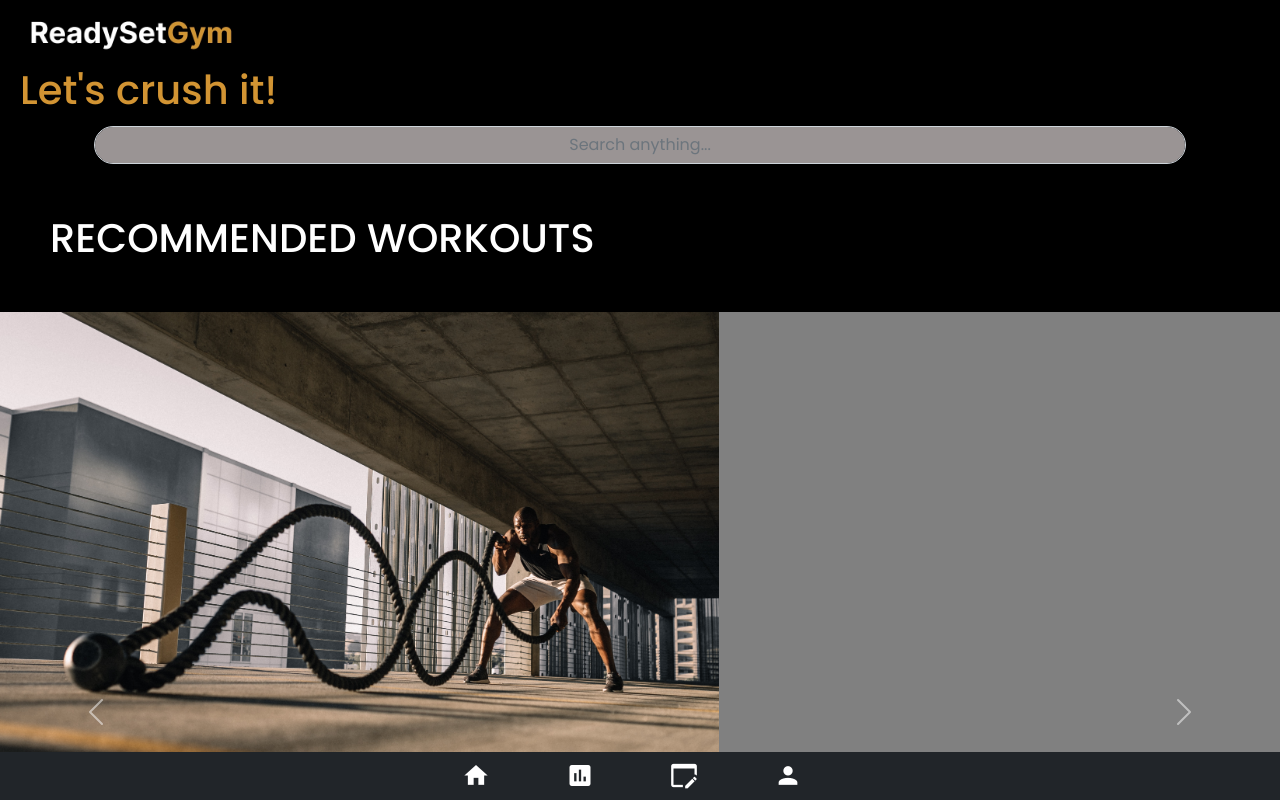
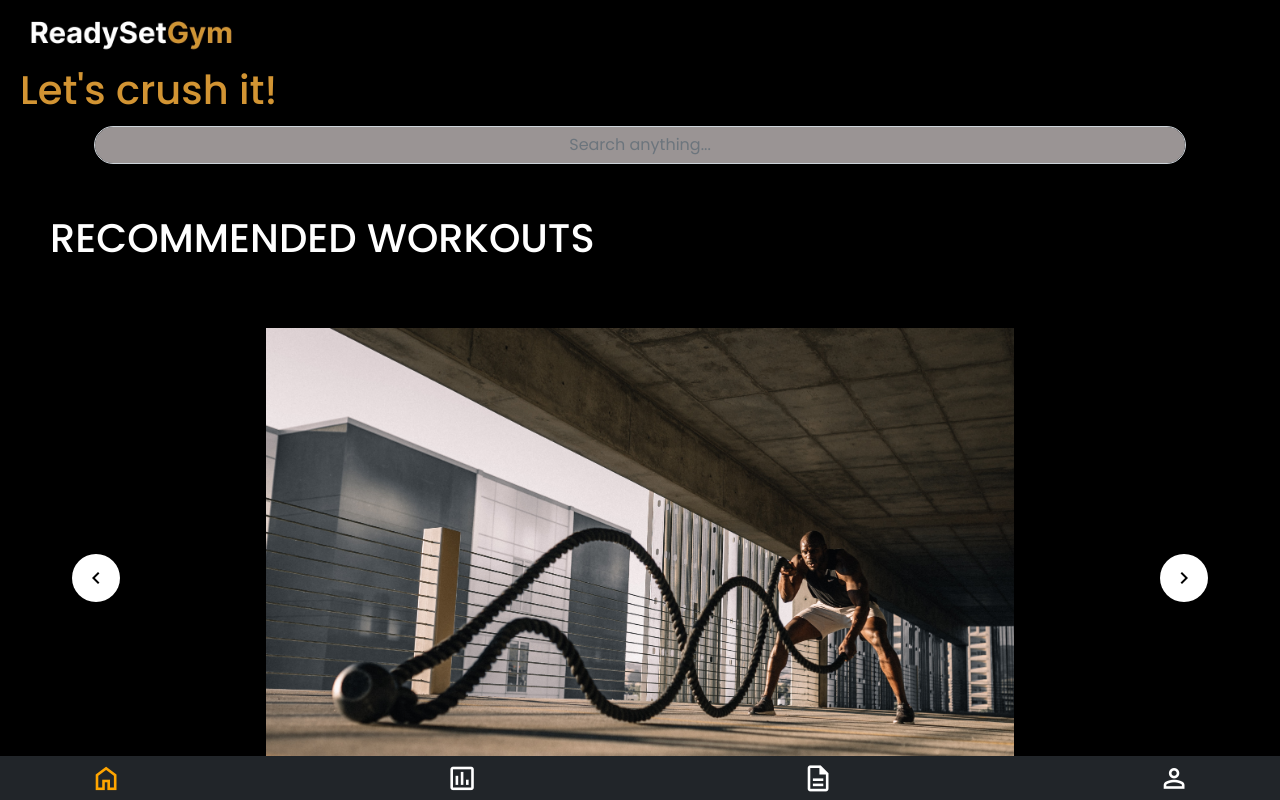
Before and after one commit to mpuseljic/ready-set-gym-frontend, a Vue app in the folder frontend/: page /home in a window 1280 px wide. Built offline with nearby package versions, Linux system fonts and the light colour scheme; no server answers; sample sign-in values are in the browser's storage.

Commit message:
general nav, overhaul home pagea

```diff
--- a/frontend/src/App.vue
+++ b/frontend/src/App.vue
@@ -16,4 +16,7 @@ export default {
     font-family: Poppins, sans-serif;
     color: white;
 }
+body {
+    background-color: #000;
+}
 </style>
--- a/frontend/src/components/Diary.vue
+++ b/frontend/src/components/Diary.vue
@@ -117,12 +117,12 @@
 <script>
 /* eslint-disable */
 import Chart from "chart.js/auto";
-import NavBar from "./NavBar.vue";
+// import NavBar from "./NavBar.vue";
 
 export default {
     name: "DiaryEntry",
     components: {
-        NavBar,
+        // NavBar,
     },
     data() {
         return {
--- a/frontend/src/components/HomePage.vue
+++ b/frontend/src/components/HomePage.vue
@@ -28,7 +28,7 @@
         <div class="recommended-workout">
             <h1 style="color: white">RECOMMENDED WORKOUTS</h1>
         </div>
-    <div id="carouselExampleCaptions" class="carousel">
+        <!-- <div id="carouselExampleCaptions" class="carousel">
             <div class="carousel-indicators">
                 <button
                     type="button"
@@ -61,10 +61,11 @@
                     <div class="carousel-caption d-none d-md-block">
                         <h3>CrossFit</h3>
                         <p>
-              Whether you’ve trained your whole life or are just starting your
-              fitness journey, CrossFit offers a results-based, community-driven
-              approach that helps you build fitness and improve your health—over
-              your lifetime.
+                            Whether you’ve trained your whole life or are just
+                            starting your fitness journey, CrossFit offers a
+                            results-based, community-driven approach that helps
+                            you build fitness and improve your health—over your
+                            lifetime.
                         </p>
                     </div>
                 </div>
@@ -77,9 +78,9 @@
                     <div class="carousel-caption d-none d-md-block">
                         <h3>Lower Body Attack</h3>
                         <p>
-              Use these timeless leg exercises to gain mass and strength on your
-              lower body. A varied combination of reps and sets will help to
-              keep your routine fresh.
+                            Use these timeless leg exercises to gain mass and
+                            strength on your lower body. A varied combination of
+                            reps and sets will help to keep your routine fresh.
                         </p>
                     </div>
                 </div>
@@ -92,8 +93,8 @@
                     <div class="carousel-caption d-none d-md-block">
                         <h3>Upper Body Attack</h3>
                         <p>
-              Time to get the arms, shoulders and chest into it! You will need
-              some dumbbells to get this one done.
+                            Time to get the arms, shoulders and chest into it!
+                            You will need some dumbbells to get this one done.
                         </p>
                     </div>
                 </div>
@@ -104,7 +105,10 @@
                 data-bs-target="#carouselExampleCaptions"
                 data-bs-slide="prev"
             >
-        <span class="carousel-control-prev-icon" aria-hidden="true"></span>
+                <span
+                    class="carousel-control-prev-icon"
+                    aria-hidden="true"
+                ></span>
                 <span class="visually-hidden">Previous</span>
             </button>
             <button
@@ -113,16 +117,84 @@
                 data-bs-target="#carouselExampleCaptions"
                 data-bs-slide="next"
             >
-        <span class="carousel-control-next-icon" aria-hidden="true"></span>
+                <span
+                    class="carousel-control-next-icon"
+                    aria-hidden="true"
+                ></span>
                 <span class="visually-hidden">Next</span>
             </button>
-    </div>
+        </div> -->
+        <v-container>
+            <v-carousel hide-delimiters>
+                <template v-slot:prev="{ props }">
+                    <v-btn @click="props.onClick" icon>
+                        <v-icon>mdi-chevron-left</v-icon>
+                    </v-btn>
+                </template>
+                <template v-slot:next="{ props }">
+                    <v-btn class="custom-next-btn" @click="props.onClick" icon>
+                        <v-icon>mdi-chevron-right</v-icon>
+                    </v-btn>
+                </template>
+                <v-carousel-item cover>
+                    <img class="carousel-image" src="../assets/crossfit.jpg" />
+                </v-carousel-item>
+
+                <v-carousel-item cover>
+                    <img
+                        class="carousel-image"
+                        src="../assets/lower-body.jpg"
+                    />
+                </v-carousel-item>
+
+                <v-carousel-item cover>
+                    <img
+                        class="carousel-image"
+                        src="../assets/upper-body.jpg"
+                    />
+                </v-carousel-item>
+            </v-carousel>
+        </v-container>
 
         <!--my workouts-->
         <div class="my-workout">
             <h1 style="color: white">MY WORKOUTS</h1>
         </div>
-    <div id="carouselExampleCaptionsMyWorkouts" class="carousel">
+        <v-container>
+            <v-carousel hide-delimiters>
+                <template v-slot:prev="{ props }">
+                    <v-btn @click="props.onClick" icon>
+                        <v-icon>mdi-chevron-left</v-icon>
+                    </v-btn>
+                </template>
+                <template v-slot:next="{ props }">
+                    <v-btn class="custom-next-btn" @click="props.onClick" icon>
+                        <v-icon>mdi-chevron-right</v-icon>
+                    </v-btn>
+                </template>
+                <v-carousel-item cover>
+                    <img
+                        class="carousel-image"
+                        src="../assets/my-workout-first.jpg"
+                    />
+                </v-carousel-item>
+
+                <v-carousel-item cover>
+                    <img
+                        class="carousel-image"
+                        src="../assets/my-workout-second.jpg"
+                    />
+                </v-carousel-item>
+
+                <v-carousel-item cover>
+                    <img
+                        class="carousel-image"
+                        src="../assets/my-workout-third.jpg"
+                    />
+                </v-carousel-item>
+            </v-carousel>
+        </v-container>
+        <!-- <div id="carouselExampleCaptionsMyWorkouts" class="carousel">
             <div class="carousel-indicators">
                 <button
                     type="button"
@@ -183,7 +255,10 @@
                 data-bs-target="#carouselExampleCaptionsMyWorkouts"
                 data-bs-slide="prev"
             >
-        <span class="carousel-control-prev-icon" aria-hidden="true"></span>
+                <span
+                    class="carousel-control-prev-icon"
+                    aria-hidden="true"
+                ></span>
                 <span class="visually-hidden">Previous</span>
             </button>
             <button
@@ -192,29 +267,41 @@
                 data-bs-target="#carouselExampleCaptionsMyWorkouts"
                 data-bs-slide="next"
             >
-        <span class="carousel-control-next-icon" aria-hidden="true"></span>
+                <span
+                    class="carousel-control-next-icon"
+                    aria-hidden="true"
+                ></span>
                 <span class="visually-hidden">Next</span>
             </button>
-    </div>
+        </div> -->
         <!--exercise list-->
         <div class="exercise-list">
             <h1 style="color: white">EXERCISE LIST</h1>
         </div>
 
-    <nav-bar class="navbar" />
+        <!-- <nav-bar class="navbar" /> -->
     </div>
 </template>
 <script>
-import NavBar from "@/components/NavBar.vue";
+// import NavBar from "@/components/NavBar.vue";
 
 export default {
     name: "HomePage",
     components: {
-    NavBar,
+        // NavBar,
     },
 };
 </script>
-<style>
+<style scoped>
+.mdi-chevron-right,
+.mdi-chevron-left {
+    color: black;
+}
+.carousel-image {
+    width: 100%;
+    max-height: 100%;
+    object-fit: contain;
+}
 .heading {
     margin: 0;
     padding: 1vw 5vw 0 2vw;
--- a/frontend/src/components/NavBar.vue
+++ b/frontend/src/components/NavBar.vue
@@ -24,7 +24,7 @@ export default {
 </script>
 
 <style scoped>
-.navbar {
+/* .navbar {
   background-color: #d29433;
   height: 6vh;
 }
@@ -43,5 +43,5 @@ export default {
   display: flex;
   align-items: center;
   justify-content: center;
-}
+} */
 </style>
--- /dev/null
+++ b/frontend/src/plugins/vuetify.js
@@ -0,0 +1,8 @@
+import { createApp } from "vue";
+import { createVuetify } from "vuetify";
+
+export default createVuetify({
+    theme: {
+        defaultTheme: "dark",
+    },
+});
--- a/frontend/src/views/generalView.vue
+++ b/frontend/src/views/generalView.vue
@@ -1,38 +1,36 @@
 <template>
     <div id="generalCarousel" class="carousel slide">
-        <div class="carousel-indicators">
-            <button
-                type="button"
-                data-bs-target="#generalCarousel"
-                data-bs-slide-to="0"
-                class="active"
-                aria-current="true"
-                aria-label="Slide 1"
-            ></button>
+        <nav class="navbar navbar-expand-lg navbar-dark bg-dark">
+            <div class="container">
+                <span
+                    v-for="(item, index) in carouselItems"
+                    :key="index"
+                    @click="changeSlide(index)"
+                    :class="{
+                        'navbar-icons material-symbols-outlined': true,
+                        active: activeSlide === index,
+                    }"
+                    data-bs-target="#generalCarousel"
+                    :data-bs-slide-to="index"
+                    aria-current="true"
+                >
+                    {{ item.name }}
+                </span>
+            </div>
+        </nav>
 
-            <button
-                type="button"
-                data-bs-target="#generalCarousel"
-                data-bs-slide-to="1"
-                aria-label="Slide 2"
-            ></button>
-
-            <button
-                type="button"
-                data-bs-target="#generalCarousel"
-                data-bs-slide-to="2"
-                aria-label="Slide 3"
-            ></button>
-        </div>
         <div class="carousel-inner">
-            <div class="carousel-item active">
+            <div :class="{ 'carousel-item': true, active: activeSlide === 0 }">
                 <home-page />
             </div>
-            <div class="carousel-item">
+            <div :class="{ 'carousel-item': true, active: activeSlide === 1 }">
+                <calculate-bmi-component />
+            </div>
+            <div :class="{ 'carousel-item': true, active: activeSlide === 2 }">
+                <diary />
+            </div>
+            <div :class="{ 'carousel-item': true, active: activeSlide === 3 }">
                 <profile />
-            </div>
-            <div class="carousel-item">
-                <diary />
             </div>
         </div>
     </div>
@@ -46,15 +44,41 @@ import calculateBmiComponent from "@/components/CalculateBMI.vue";
 
 export default {
     name: "generalView",
-    data: () => ({}),
+    data() {
+        return {
+            activeSlide: 0,
+            carouselItems: [
+                { name: "home" },
+                { name: "insert_chart" },
+                { name: "description" },
+                { name: "person" },
+            ],
+        };
+    },
     components: {
         HomePage,
         Profile,
         Diary,
+        calculateBmiComponent,
+    },
+    methods: {
+        changeSlide(index) {
+            this.activeSlide = index;
+        },
     },
 };
 </script>
 <style>
+.navbar {
+    height: 5.5vh;
+}
+.navbar-icons {
+    scale: 1.3;
+    cursor: pointer;
+}
+.active {
+    color: orange;
+}
 .carousel-inner {
     width: 100vw;
     height: 100vh;
@@ -63,6 +87,6 @@ export default {
     width: 100vw;
     height: 100vh;
     overflow-y: auto;
-    background-color: gray;
+    background-color: #000;
 }
 </style>
```
Also changed, not shown: frontend/src/components/Profile.vue (+64 -10 lines). Lines whose indentation alone changed are shown as unchanged.
